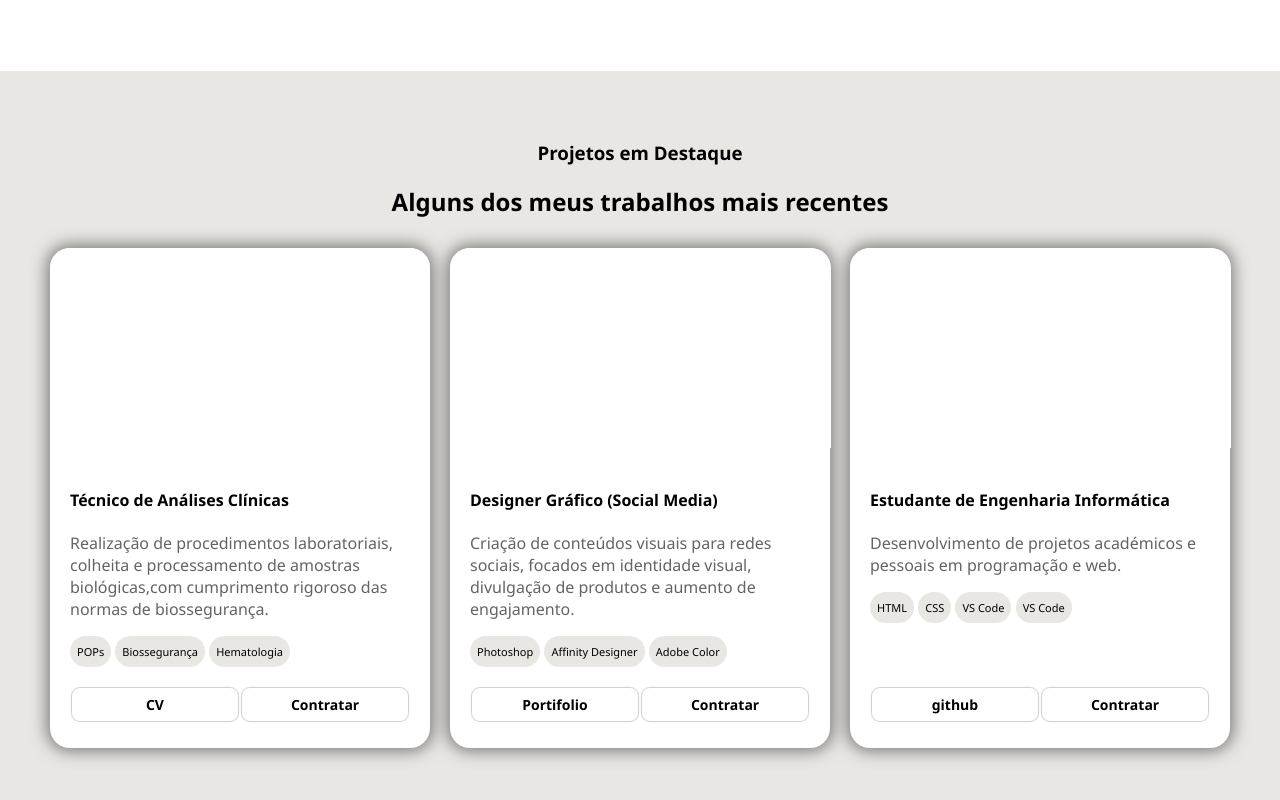
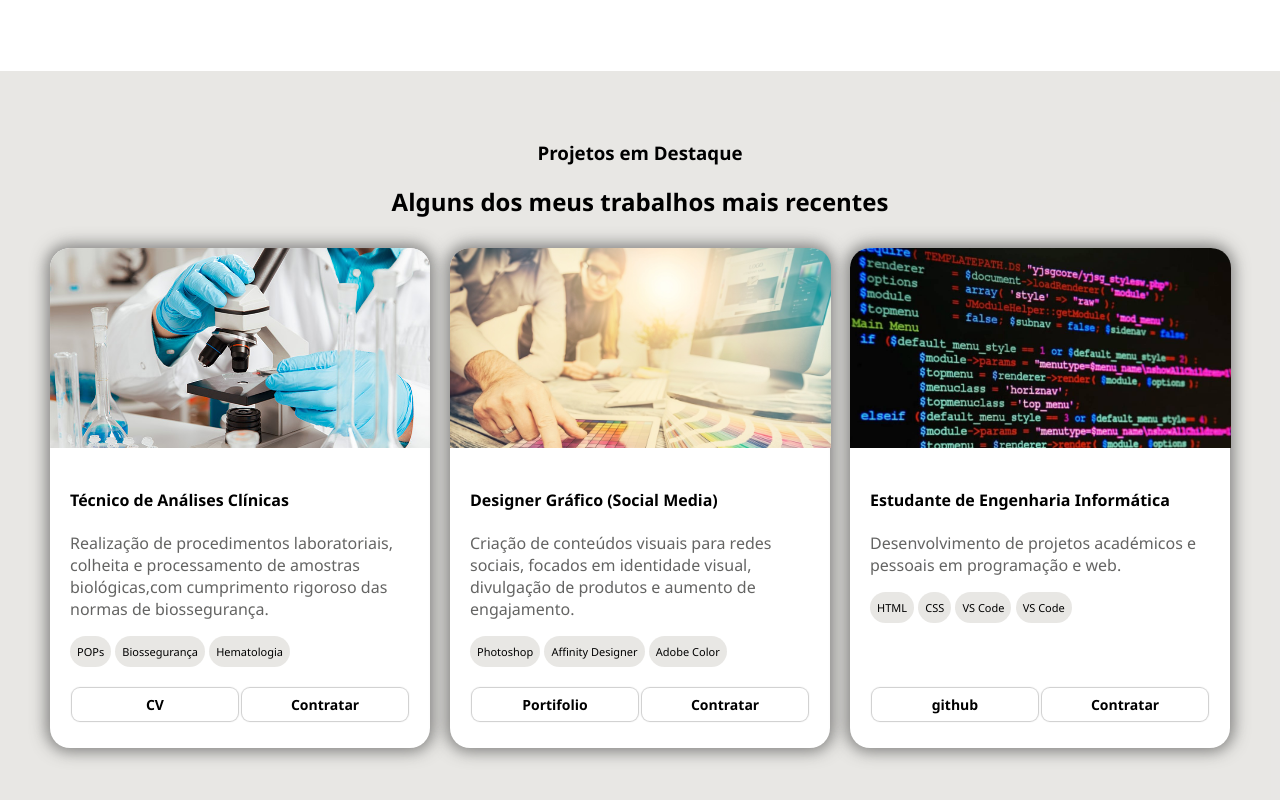
Before and after one commit to massasse/Html-css3, a plain HTML site: page index.html in a window 1280 px wide. Shown: the part 915-1715 px from the top of the page. Drawn offline with Linux system fonts and the light colour scheme; the site is published under a folder, as on GitHub Pages, so addresses that start at the root find nothing.

Commit message:
Update Style.css

```diff
--- a/CSS/Style.css
+++ b/CSS/Style.css
@@ -269,7 +269,7 @@ height: 200px;
 background-color: #fff;
 border-top-left-radius: 20px;
 border-top-right-radius: 20px;
-background-image: url('/IMG/laboratorio1.jpg');
+background-image: url('../IMG/laboratorio1.jpg');
 background-size: cover;
 }
 
@@ -290,7 +290,7 @@ height: 200px;
 background-color: #fff;
 border-top-left-radius: 20px;
 border-top-right-radius: 20px;
-background-image: url('/IMG/designer-grafico1.jpg');
+background-image: url('../IMG/designer-grafico1.jpg');
 background-size: cover;
 
 }
@@ -313,7 +313,7 @@ height: 200px;
 background-color: #fff;
 border-top-left-radius: 20px;
 border-top-right-radius: 20px;
-background-image: url('/IMG/dev1.jpg');
+background-image: url('../IMG/dev1.jpg');
 background-size: cover;
 }
 
```
